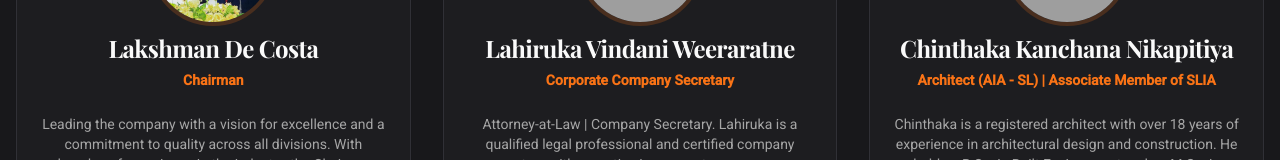
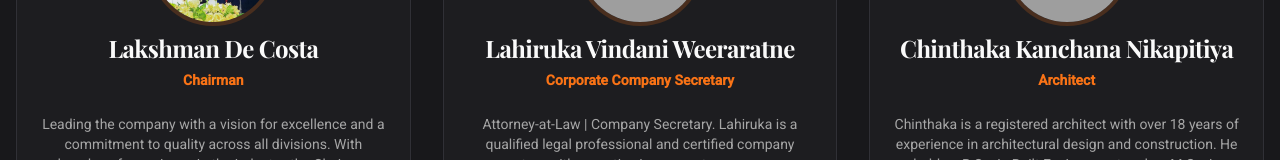
Before and after one commit to DARK-V-98/bigcostan, a Next.js app: page /company-professionals in a window 1280 px wide. Shown: the part 459-619 px from the top of the page. Built offline with nearby package versions, Linux system fonts and the light colour scheme; no server answers; the database is empty; grey boxes are pictures that could not be loaded.

Commit message:
remove this part in thwe architect title  (AIA - SL) | Associate Member

```diff
--- a/src/app/company-professionals/page.tsx
+++ b/src/app/company-professionals/page.tsx
@@ -35,7 +35,7 @@ const professionals = [
     },
     {
         name: 'Chinthaka Kanchana Nikapitiya',
-        title: 'Architect (AIA - SL) | Associate Member of SLIA',
+        title: 'Architect',
         icon: <DraftingCompass className="h-10 w-10 text-primary" />,
         description: "Chinthaka is a registered architect with over 18 years of experience in architectural design and construction. He holds a B.Sc. in Built Environment and an M.Sc. in Architecture, and is an Associate Member of the Sri Lanka Institute of Architects (SLIA). His work combines creative vision with technical excellence across residential, commercial, and public sector projects.",
         qualifications: [
```
